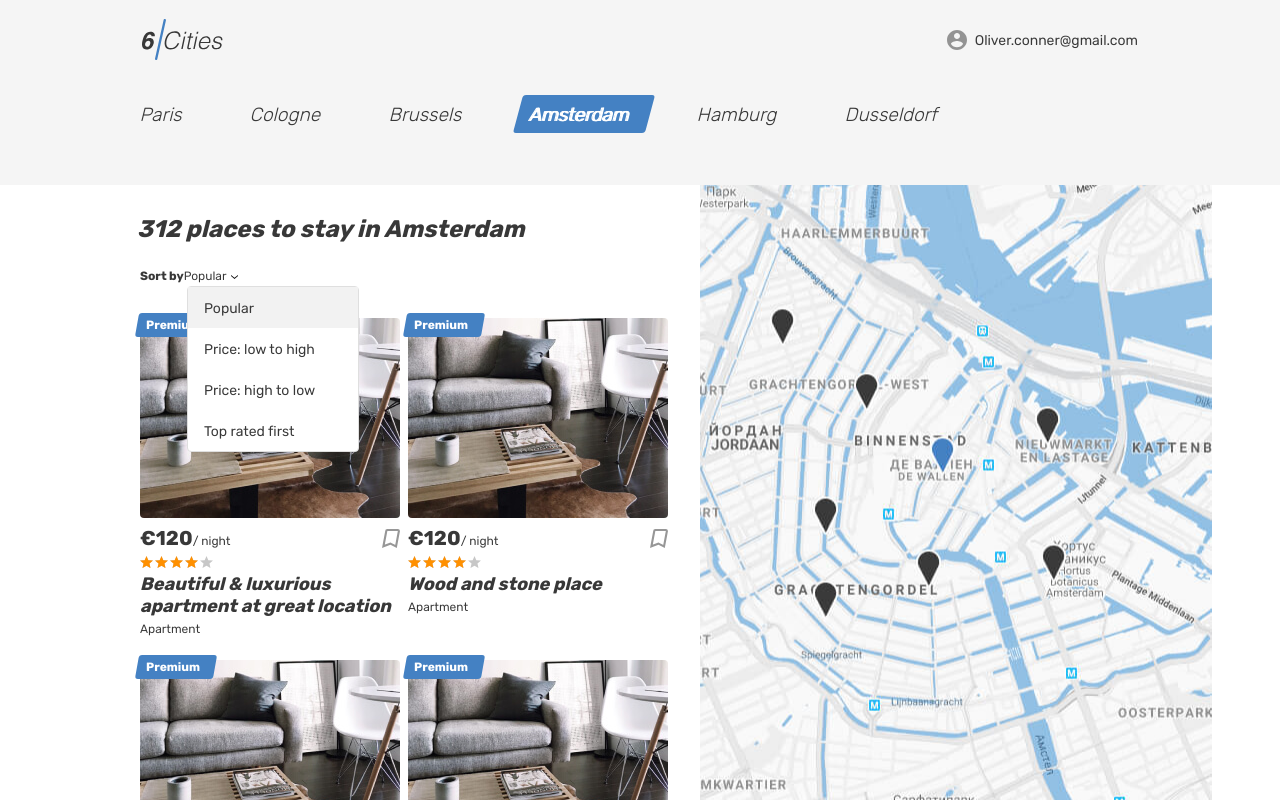
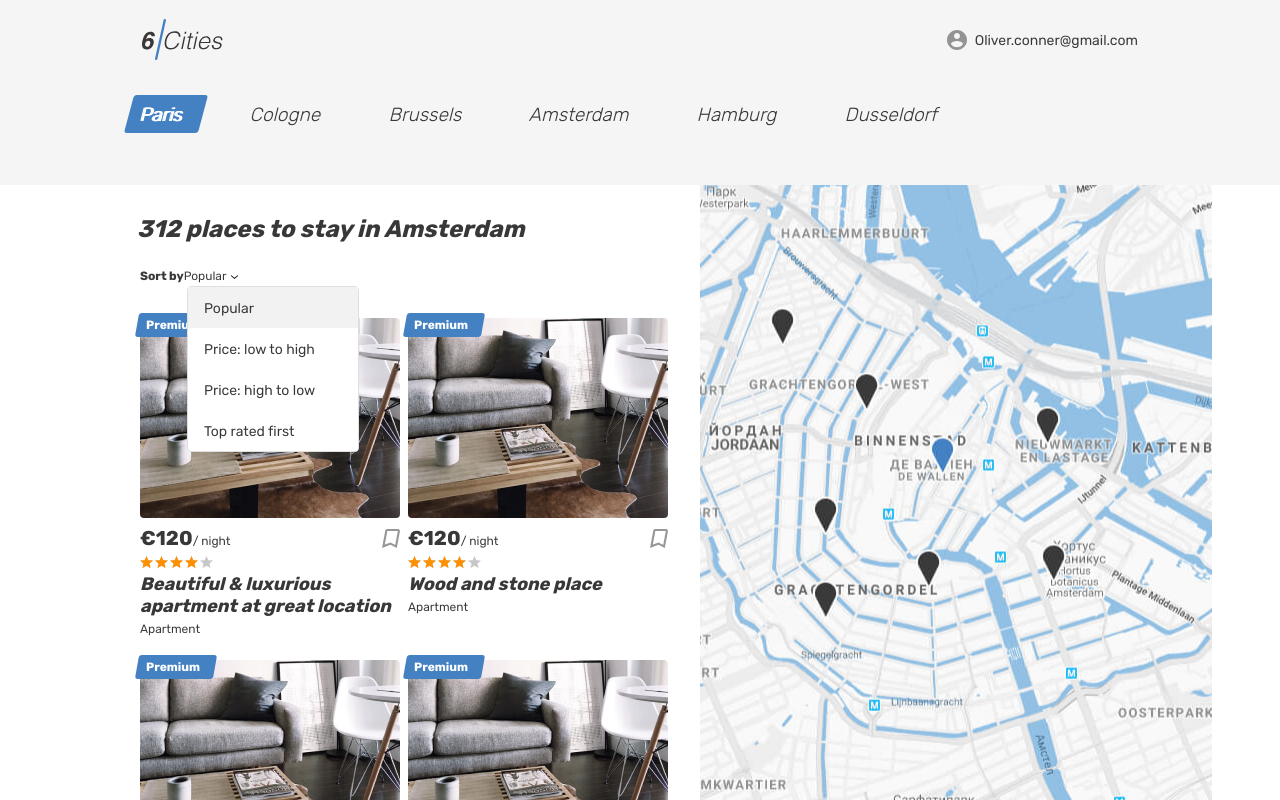
Before and after one commit to chigoetheflea/34338-six-cities-6, a React app: page / in a window 1280 px wide. Built offline with nearby package versions, Linux system fonts and the light colour scheme.

Commit message:
Вносит правки в синтаксис

```diff
--- a/src/components/app/app.jsx
+++ b/src/components/app/app.jsx
@@ -5,13 +5,13 @@ import MainPage from '../main-page/main-page';
 const App = ({placesCount}) => {
   return (
     <MainPage
-      placesCount = {placesCount}
+      placesCount={placesCount}
     />
   );
 };
 
 App.propTypes = {
-  placesCount: PropTypes.number.isRequired
+  placesCount: PropTypes.number.isRequired,
 };
 
 export default App;
--- a/src/components/main-page/main-page.jsx
+++ b/src/components/main-page/main-page.jsx
@@ -2,13 +2,24 @@ import React from 'react';
 import PropTypes from 'prop-types';
 import PlaceCard from '../place-card/place-card';
 
-const PlacesTitles = [
+const PLACES_TITLES = [
   `Beautiful & luxurious apartment at great location`,
   `Wood and stone place`,
   `Canal View Prinsengracht`,
   `Nice, cozy, warm big bed apartment`,
-  `Wood and stone place`
+  `Wood and stone place`,
 ];
+
+const CITIES = [
+  `Paris`,
+  `Cologne`,
+  `Brussels`,
+  `Amsterdam`,
+  `Hamburg`,
+  `Dusseldorf`,
+];
+
+const DEFAULT_CITY = CITIES[0];
 
 const MainPage = ({placesCount}) => {
   return (
@@ -41,36 +52,19 @@ const MainPage = ({placesCount}) => {
         <div className="tabs">
           <section className="locations container">
             <ul className="locations__list tabs__list">
-              <li className="locations__item">
-                <a className="locations__item-link tabs__item" href="#">
-                  <span>Paris</span>
-                </a>
-              </li>
-              <li className="locations__item">
-                <a className="locations__item-link tabs__item" href="#">
-                  <span>Cologne</span>
-                </a>
-              </li>
-              <li className="locations__item">
-                <a className="locations__item-link tabs__item" href="#">
-                  <span>Brussels</span>
-                </a>
-              </li>
-              <li className="locations__item">
-                <a className="locations__item-link tabs__item tabs__item--active">
-                  <span>Amsterdam</span>
-                </a>
-              </li>
-              <li className="locations__item">
-                <a className="locations__item-link tabs__item" href="#">
-                  <span>Hamburg</span>
-                </a>
-              </li>
-              <li className="locations__item">
-                <a className="locations__item-link tabs__item" href="#">
-                  <span>Dusseldorf</span>
-                </a>
-              </li>
+              {
+                CITIES.map((city) => {
+                  const tabActiveClass = city === DEFAULT_CITY ? ` tabs__item--active` : ``;
+
+                  return (
+                    <li className="locations__item" key={city}>
+                      <a className={`locations__item-link tabs__item${tabActiveClass}`} href="#">
+                        <span>{city}</span>
+                      </a>
+                    </li>
+                  );
+                })
+              }
             </ul>
           </section>
         </div>
@@ -95,11 +89,9 @@ const MainPage = ({placesCount}) => {
                 </ul>
               </form>
               <div className="cities__places-list places__list tabs__content">
-
                 {
-                  PlacesTitles.map((placeTitle, indx) => <PlaceCard key = {`pc` + indx} placeTitle = {placeTitle} />)
+                  PLACES_TITLES.map((placeTitle, index) => <PlaceCard key={`pc${index}`} placeTitle={placeTitle} />)
                 }
-
               </div>
             </section>
             <div className="cities__right-section">
@@ -113,7 +105,7 @@ const MainPage = ({placesCount}) => {
 };
 
 MainPage.propTypes = {
-  placesCount: PropTypes.number.isRequired
+  placesCount: PropTypes.number.isRequired,
 };
 
 export default MainPage;
--- a/src/components/place-card/place-card.jsx
+++ b/src/components/place-card/place-card.jsx
@@ -45,7 +45,7 @@ const PlaceCard = ({placeTitle}) => {
 };
 
 PlaceCard.propTypes = {
-  placeTitle: PropTypes.string.isRequired
+  placeTitle: PropTypes.string.isRequired,
 };
 
 export default PlaceCard;
```
